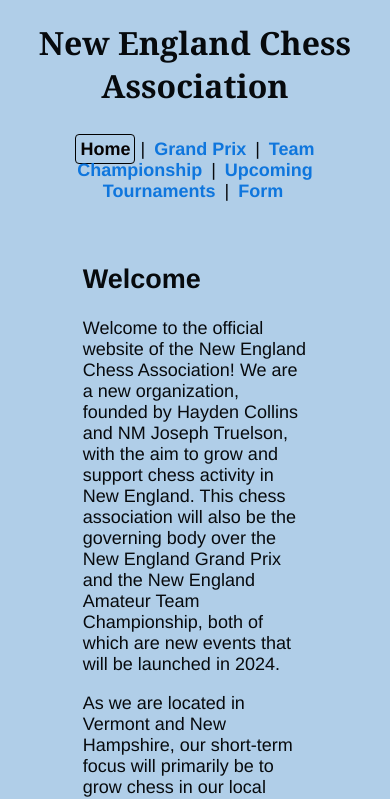
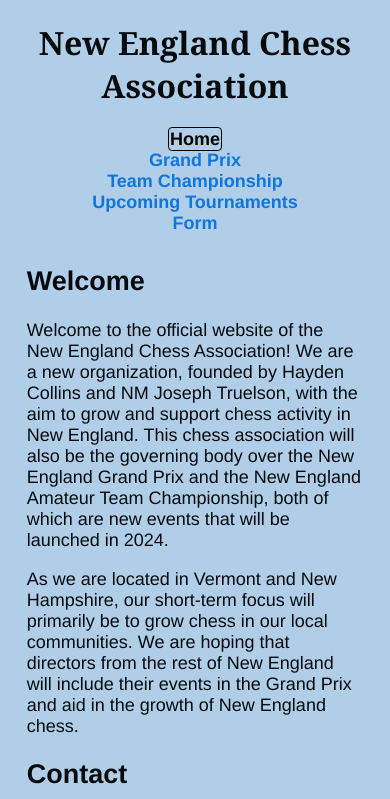
Before and after one commit to collinshayden/nneca-website, a Vue app in the folder website/: page / in a window 390 px wide. Shown: the top 799 px of the page. Built offline with nearby package versions, Linux system fonts and the light colour scheme.

Commit message:
css for mobile views

```diff
--- a/website/src/App.vue
+++ b/website/src/App.vue
@@ -1,13 +1,27 @@
 <template>
   <h1>New England Chess Association</h1>
-  <nav>
-    <router-link to="/">Home</router-link> |
-    <router-link :to="{ name: 'GrandPrix' }">Grand Prix</router-link> |
-    <router-link :to="{ name: 'Team' }">Team Championship</router-link> |
-    <router-link :to="{ name: 'Tournaments' }"
-      >Upcoming Tournaments</router-link
-    > |
-    <router-link :to="{ name: 'EmailForm' }">Form</router-link>
+  <nav class="nav">
+    <ul>
+      <li><router-link to="/">Home</router-link></li>
+      <li><div class="pipe">|</div></li>
+      <li>
+        <router-link :to="{ name: 'GrandPrix' }">Grand Prix</router-link>
+      </li>
+      <li><div class="pipe">|</div></li>
+      <li>
+        <router-link :to="{ name: 'Team' }">Team Championship</router-link>
+      </li>
+      <li><div class="pipe">|</div></li>
+      <li>
+        <router-link :to="{ name: 'Tournaments' }"
+          >Upcoming Tournaments</router-link
+        >
+      </li>
+      <li><div class="pipe">|</div></li>
+      <li>
+        <router-link :to="{ name: 'EmailForm' }">Form</router-link>
+      </li>
+    </ul>
   </nav>
   <router-view />
 </template>
@@ -32,16 +46,50 @@ nav a {
   color: #0f76dd;
   font-size: large;
   text-decoration: none;
-  padding: 4px;
-  border-radius: 4px;
+  padding: 6px;
 }
 
 nav a.router-link-exact-active {
   color: #060303;
+  border-radius: 4px;
   border: 1px solid black;
 }
 
 h1 {
-  font-family:Georgia, 'Times New Roman', Times, serif;
+  font-family: Georgia, "Times New Roman", Times, serif;
+}
+
+.nav li {
+  display: inline-block;
+  margin: auto;
+  padding: 0.1em;
+}
+
+.nav ul {
+  list-style-type: none;
+  text-align: center;
+  display: inline-block;
+  margin: auto;
+  padding: 0;
+}
+@media only screen and (max-width: 750px) {
+  nav {
+    margin: auto;
+    padding: 0;
+  }
+  nav a {
+    margin: auto;
+    padding: 0.05em;
+  }
+  .nav li {
+    display: block;
+    padding: 0;
+  }
+  .pipe {
+    scale: 0;
+    padding: 0;
+    margin: 0;
+    display: none;
+  }
 }
 </style>
--- a/website/src/views/GrandPrix.vue
+++ b/website/src/views/GrandPrix.vue
@@ -233,4 +233,10 @@
 export default {};
 </script>
 
-<style></style>
+<style>
+@media only screen and (max-width:700px) {
+    .body {
+      width: 90%;
+    }
+  }
+</style>
--- a/website/src/views/Home.vue
+++ b/website/src/views/Home.vue
@@ -33,16 +33,14 @@ export default {
 
 <style>
 .body {
-  width: 60%;
+  width: 70%;
   font-size: large;
   padding: 10px;
-  /* border: 5px solid grey; */
   margin: auto;
   text-align: left;
 }
 
 html {
-  /* b0cee8 */
   background-color: #b0cee8;
 }
 </style>
--- a/website/src/views/Team.vue
+++ b/website/src/views/Team.vue
@@ -251,4 +251,10 @@
 export default {};
 </script>
 
-<style></style>
+<style>
+  @media only screen and (max-width:700px) {
+    .body {
+      width: 90%;
+    }
+  }
+</style>
```
